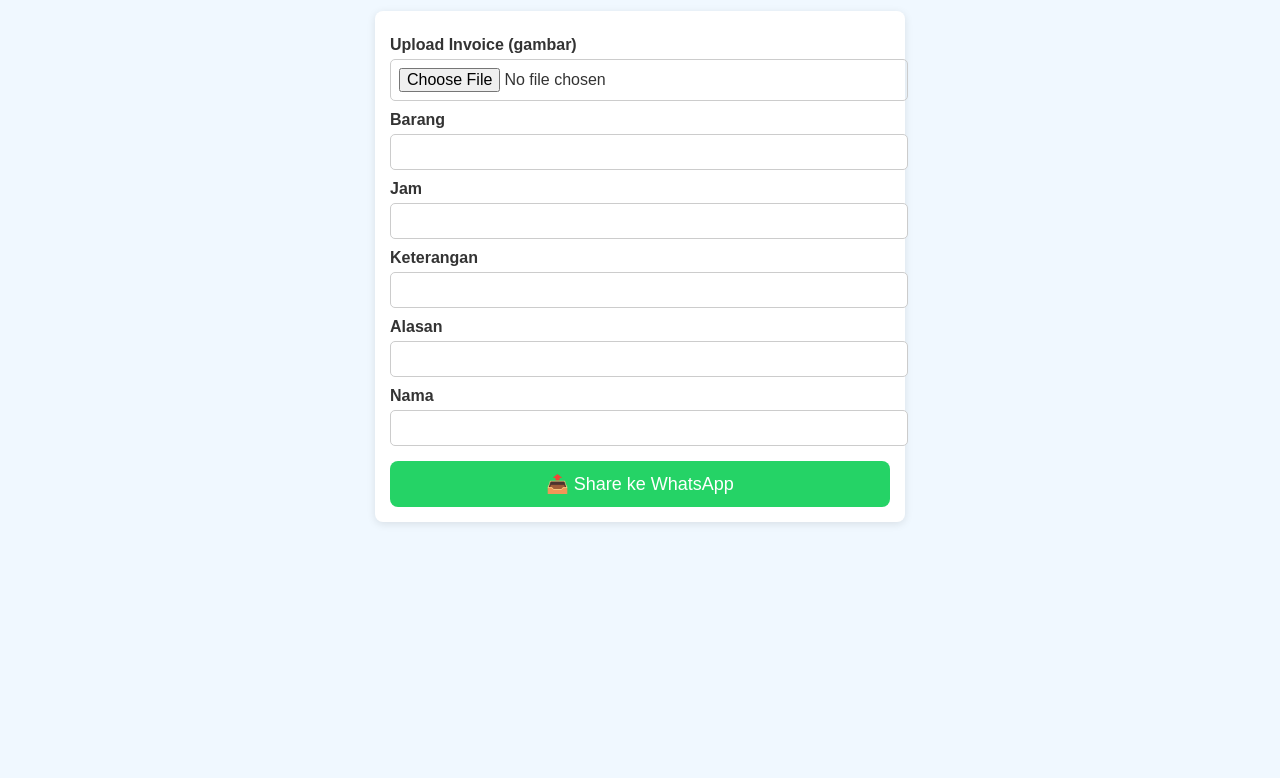
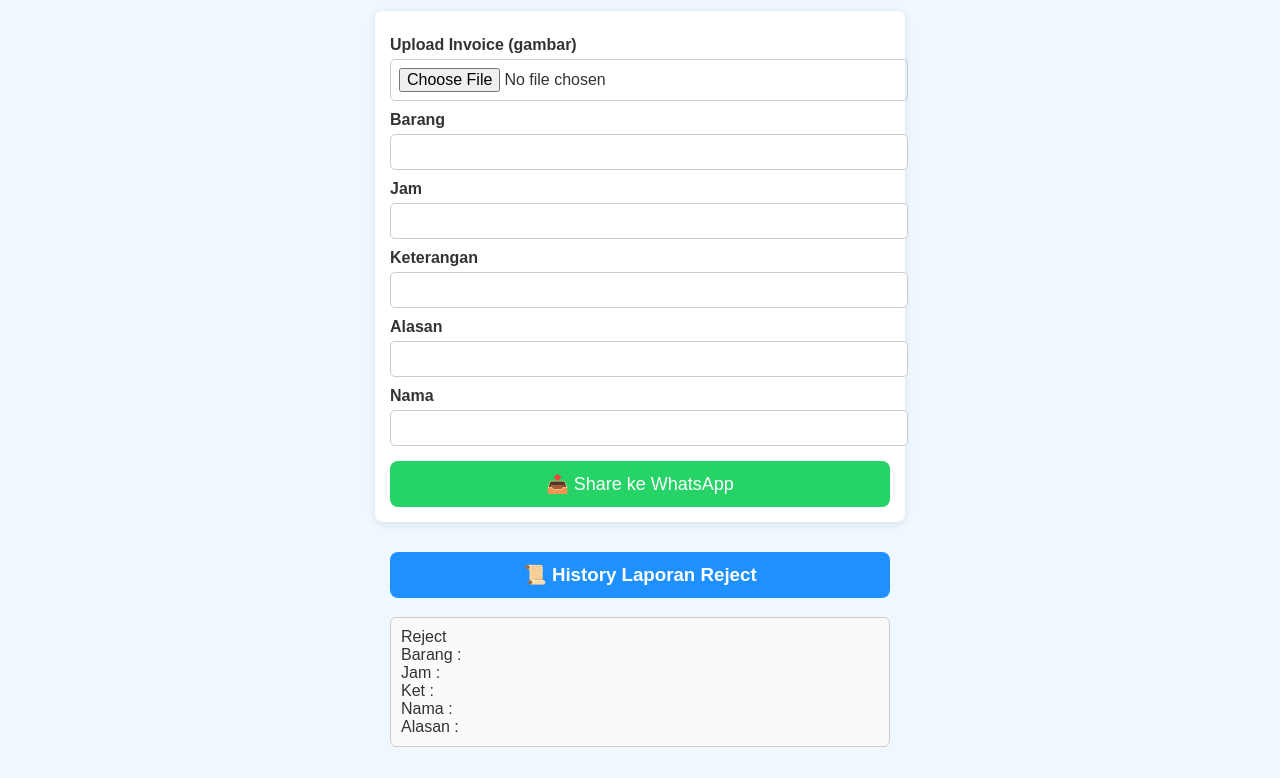
Before and after one commit to narasenggara/reject.gadai, a plain HTML site: page index.html in a window 1280 px wide. Both pictures are taken after a click on the button "📤 Share ke WhatsApp". Shown: the part 96-874 px from the top of the page. Before the commit the page ends 800 px from the top, so only its background shows below. Drawn offline with Linux system fonts and the light colour scheme.

Commit message:
Update index.html

```diff
--- a/index.html
+++ b/index.html
@@ -12,12 +12,18 @@
         background: #f0f8ff;
         color: #333;
     }
-    h2 {
+    h2, h3 {
         text-align: center;
-        background: #1e90ff;
         color: white;
         padding: 12px;
         border-radius: 8px;
+    }
+    h2 {
+        background: #1e90ff;
+    }
+    h3 {
+        background: #1e90ff;
+        margin-top: 30px;
     }
     .container {
         background: white;
@@ -61,6 +67,22 @@
         margin-top: 10px;
         color: #1e90ff;
     }
+    #history {
+        max-width: 500px;
+        margin: auto;
+    }
+    #history ul {
+        list-style: none;
+        padding: 0;
+    }
+    #history li {
+        border: 1px solid #ccc;
+        padding: 10px;
+        border-radius: 6px;
+        margin-bottom: 8px;
+        background: #fafafa;
+        white-space: pre-line;
+    }
 </style>
 </head>
 <body>
@@ -90,9 +112,27 @@
     <div id="loading">🔍 Membaca teks...</div>
 </div>
 
+<div id="history">
+    <h3>📜 History Laporan Reject</h3>
+    <ul id="historyList"></ul>
+</div>
+
 <script src="https://cdn.jsdelivr.net/npm/tesseract.js@5/dist/tesseract.min.js"></script>
 <script>
 let uploadedFile = null;
+
+// Load history dari localStorage
+let historyData = JSON.parse(localStorage.getItem('rejectHistory')) || [];
+const historyList = document.getElementById("historyList");
+function renderHistory() {
+    historyList.innerHTML = '';
+    historyData.slice().reverse().forEach(item => {
+        const li = document.createElement("li");
+        li.innerText = item;
+        historyList.appendChild(li);
+    });
+}
+renderHistory();
 
 document.getElementById("fileInput").addEventListener("change", async function() {
     const file = this.files[0];
@@ -121,6 +161,15 @@ document.getElementById("fileInput").addEventListener("change", async function()
     if (alasanMatch) document.getElementById("alasan").value = alasanMatch[1].trim();
     if (ketMatch) document.getElementById("keterangan").value = ketMatch[1].trim();
     if (barangMatch) document.getElementById("barang").value = barangMatch[1].trim();
+
+    // Auto copy caption setelah OCR
+    const autoCaption = `Reject\nBarang : ${document.getElementById("barang").value}\nJam : ${document.getElementById("jam").value}\nKet : ${document.getElementById("keterangan").value}\nNama : ${document.getElementById("nama").value}\nAlasan : ${document.getElementById("alasan").value}`;
+    try {
+        await navigator.clipboard.writeText(autoCaption);
+        console.log("Caption otomatis disalin ke clipboard ✅");
+    } catch (err) {
+        console.warn("Gagal menyalin caption:", err);
+    }
 });
 
 document.getElementById("shareBtn").addEventListener("click", async () => {
@@ -131,6 +180,11 @@ document.getElementById("shareBtn").addEventListener("click", async () => {
     const alasan = document.getElementById("alasan").value;
 
     const caption = `Reject\nBarang : ${barang}\nJam : ${jam}\nKet : ${ket}\nNama : ${nama}\nAlasan : ${alasan}`;
+
+    // Simpan ke history
+    historyData.push(caption);
+    localStorage.setItem('rejectHistory', JSON.stringify(historyData));
+    renderHistory();
 
     // Auto copy caption ke clipboard
     try {
```
